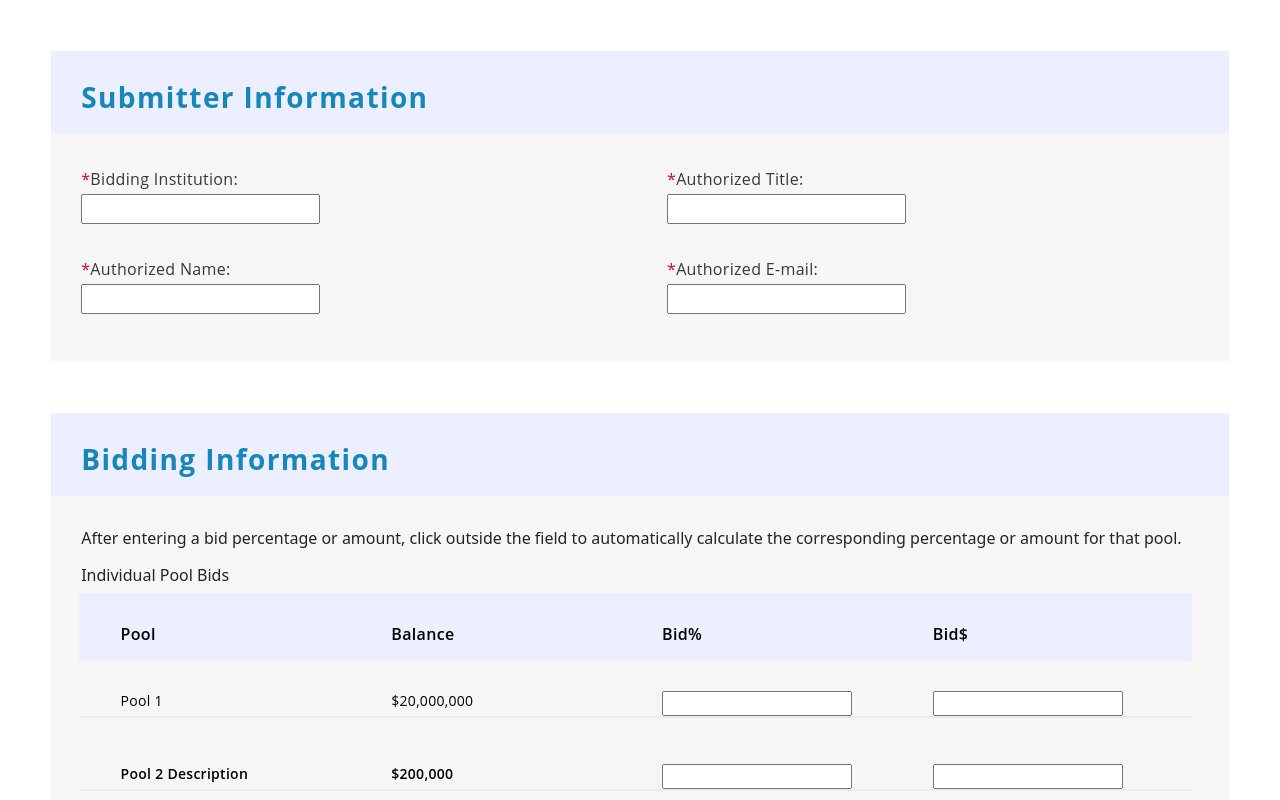
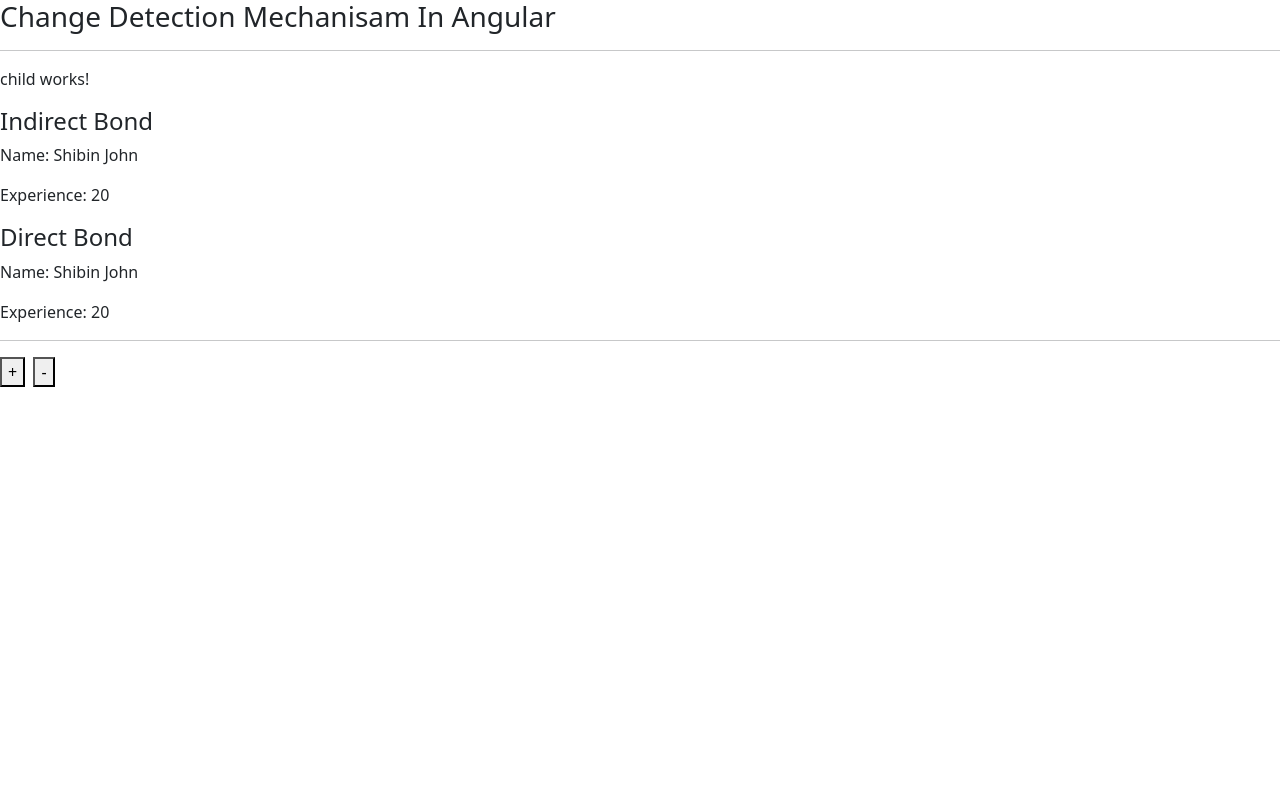
Before and after one commit to viplavdhande91/AngularProjectTraining, an Angular app: page / in a window 1280 px wide. Shown: the top 800 px of the page. Built offline with nearby package versions, Linux system fonts and the light colour scheme.

Commit message:
onpush implmeneted

```diff
--- a/src/app/app.component.html
+++ b/src/app/app.component.html
@@ -1,133 +1,6 @@
-<div class="sealded-bid-uc">
-  <div class="subcontainer">
-    <div class="row padding-left-sealed-bid-uc">
-      <div class="col-lg-12 col-md-12">
-        <h2>Submitter Information</h2>
-      </div>
-    </div>
-  </div>
+<h3>Change Detection Mechanisam In Angular</h3>
 
-  <div class="subcontainer">
-    <div class="row padding-left-sealed-bid-uc">
-      <div class="col-lg-6 col-md-6">
-        <span>*</span>
-        <label>Bidding Institution:</label>
-        <div>
-          <input type="text" />
-        </div>
-      </div>
+<app-child [data]="userObject"></app-child>
 
-      <div class="col-lg-6 col-md-6">
-        <span>*</span>
-        <label>Authorized Title:</label>
-        <div>
-          <input type="text" />
-        </div>
-      </div>
-    </div>
-
-    <div class="row padding-left-sealed-bid-uc">
-      <div class="col-lg-6 col-md-6">
-        <span>*</span>
-        <label>Authorized Name:</label>
-        <div>
-          <input type="text" />
-        </div>
-      </div>
-
-      <div class="col-lg-6 col-md-6">
-        <span>*</span>
-        <label>Authorized E-mail:</label>
-        <div>
-          <input type="text" />
-        </div>
-      </div>
-    </div>
-  </div>
-</div>
-
-<div class="sealded-bid-uc">
-  <div class="subcontainer">
-    <div class="row padding-left-sealed-bid-uc">
-      <div class="col-lg-12 col-md-12">
-        <h2>Bidding Information</h2>
-      </div>
-    </div>
-  </div>
-
-  <div class="subcontainer">
-    <div class="row padding-left-sealed-bid-uc">
-      <p>
-        After entering a bid percentage or amount, click outside the field to
-        automatically calculate the corresponding percentage or amount for that
-        pool.
-      </p>
-      <h6>Individual Pool Bids</h6>
-      <div class="row padding-left-sealed-bid-uc sealed-bid-uc-column">
-        <div class="col-lg-3 col-md-3 sealed-bid-uc-column-heading">Pool</div>
-        <div class="col-lg-3 col-md-3 sealed-bid-uc-column-heading">Balance</div>
-        <div class="col-lg-3 col-md-3 sealed-bid-uc-column-heading">Bid%</div>
-        <div class="col-lg-3 col-md-3 sealed-bid-uc-column-heading">Bid$</div>
-      </div>
-
-      <div class="row padding-left-sealed-bid-uc sealed-bid-uc-column-first">
-        <div class="col-lg-3 col-md-3 sealed-bid-uc-column-heading-row-first">Pool 1</div>
-        <div class="col-lg-3 col-md-3 sealed-bid-uc-column-heading-row-first">$20,000,000</div>
-        <div class="col-lg-3 col-md-3 sealed-bid-uc-column-heading-row-first">
-            <input type="text" />
-        </div>
-        <div class="col-lg-3 col-md-3 sealed-bid-uc-column-heading-row-first">
-            <input type="text" />
-        </div>
-      </div>
-       <hr class="hrline"/>
-
-
-      <div class="row padding-left-sealed-bid-uc sealed-bid-uc-column-first">
-        <div class="col-lg-3 col-md-3 sealed-bid-uc-column-heading-row-second">Pool 2 Description</div>
-        <div class="col-lg-3 col-md-3 sealed-bid-uc-column-heading-row-second">$200,000</div>
-        <div class="col-lg-3 col-md-3 sealed-bid-uc-column-heading-row-second">
-            <input type="text" />
-        </div>
-        <div class="col-lg-3 col-md-3 sealed-bid-uc-column-heading-row-second">
-            <input type="text" />
-        </div>
-      </div>
-       <hr class="hrline"/>
-
-       <div class="row padding-left-sealed-bid-uc sealed-bid-uc-column-first">
-        <div class="col-lg-3 col-md-3 sealed-bid-uc-column-heading-row-second">Total Portfolio:</div>
-        <div class="col-lg-3 col-md-3 sealed-bid-uc-column-heading-row-second">$20,200,000</div>
-
-      </div>
-       <hr class="hrline"/>
-
-
-      <div class="row padding-left-sealed-bid-uc sealed-bid-uc-column-first">
-        <div class="col-lg-3 col-md-3 sealed-bid-uc-column-heading-row-second">Total Bid on Individual Pools:</div>
-        <div class="col-lg-3 col-md-3 sealed-bid-uc-column-heading-row-second">$0</div>
-        <div class="col-lg-3 col-md-3 sealed-bid-uc-column-heading-row-second">
-            0.0000%
-        </div>
-        <div class="col-lg-3 col-md-3 sealed-bid-uc-column-heading-row-second">
-            $0
-        </div>
-      </div>
-
-
-
-
-
-
-
-
-
-
-
-
-    </div>
-
-
-
-  </div>
-</div>
+<button (click)="increaseExperience()">+</button>&nbsp;
+<button (click)="decreaseExperience()">-</button>
--- a/src/app/app.component.ts
+++ b/src/app/app.component.ts
@@ -1,12 +1,34 @@
-
-
-import { Component } from '@angular/core';
+import { Component, VERSION, ChangeDetectionStrategy } from '@angular/core';
 
 @Component({
   selector: 'app-root',
   templateUrl: './app.component.html',
-  styleUrls: ['./app.component.css']
+  styleUrls: ['./app.component.css'],
+  changeDetection: ChangeDetectionStrategy.OnPush,
 })
 export class AppComponent {
+  name = 'Angular ' + VERSION.major;
 
+  userObject: any = {};
+  constructor() {}
+
+  ngOnInit() {
+    this.userObject = {
+      name: 'Shibin John',
+      experience: 20,
+    };
+  }
+
+  increaseExperience() {
+    this.userObject.experience++;
+    // Immutability
+    this.userObject = {
+      name: 'Angular coder',
+      experience: 40,
+    };
+  }
+
+  decreaseExperience() {
+    this.userObject.experience--;
+  }
 }
--- a/src/app/app.module.ts
+++ b/src/app/app.module.ts
@@ -4,11 +4,13 @@ import { BrowserModule } from '@angular/platform-browser';
 import { AppRoutingModule } from './app-routing.module';
 import { AppComponent } from './app.component';
 import { HttpClientModule } from '@angular/common/http';
-import { NgbModule } from '@ng-bootstrap/ng-bootstrap'
+import { NgbModule } from '@ng-bootstrap/ng-bootstrap';
+import { ChildComponent } from './child/child.component'
 
 @NgModule({
   declarations: [
     AppComponent,
+    ChildComponent,
   ],
   imports: [
     BrowserModule,
--- /dev/null
+++ b/src/app/child/child.component.html
@@ -0,0 +1,17 @@
+
+   <hr/>
+
+   <p>child works!</p>
+   <div>
+    <h4>Indirect Bond</h4>
+    <p>Name: {{ this.name }}</p>
+    <p>Experience: {{ this.experience }}</p>
+  </div>
+
+  <div>
+    <h4>Direct Bond</h4>
+    <p>Name: {{ data.name }}</p>
+    <p>Experience: {{ data.experience }}</p>
+  </div>
+
+  <hr/>
--- /dev/null
+++ b/src/app/child/child.component.ts
@@ -0,0 +1,31 @@
+import {
+  Component,
+  Input,
+  OnInit,
+  ChangeDetectionStrategy,
+  SimpleChange,
+  SimpleChanges,
+} from '@angular/core';
+
+@Component({
+  selector: 'app-child',
+  templateUrl: './child.component.html',
+  styleUrls: ['./child.component.css'],
+ //  changeDetection: ChangeDetectionStrategy.OnPush, // (only allows Immutability)
+})
+export class ChildComponent implements OnInit {
+  name: string | undefined;
+  experience: number | undefined;
+
+  @Input() data: any;
+
+  constructor() {}
+
+  ngOnInit() {}
+
+  ngOnChanges(changes: SimpleChanges) {
+    console.log('ngOnChanges called');
+    this.name = this.data?.name;
+    this.experience = this.data?.experience;
+  }
+}
```
Also changed, not shown: src/app/services/todos.service.ts (deleted, +0 -18 lines), src/app/child/child.component.css (added), 2 other files (tests, documents, lock files or other folders).
